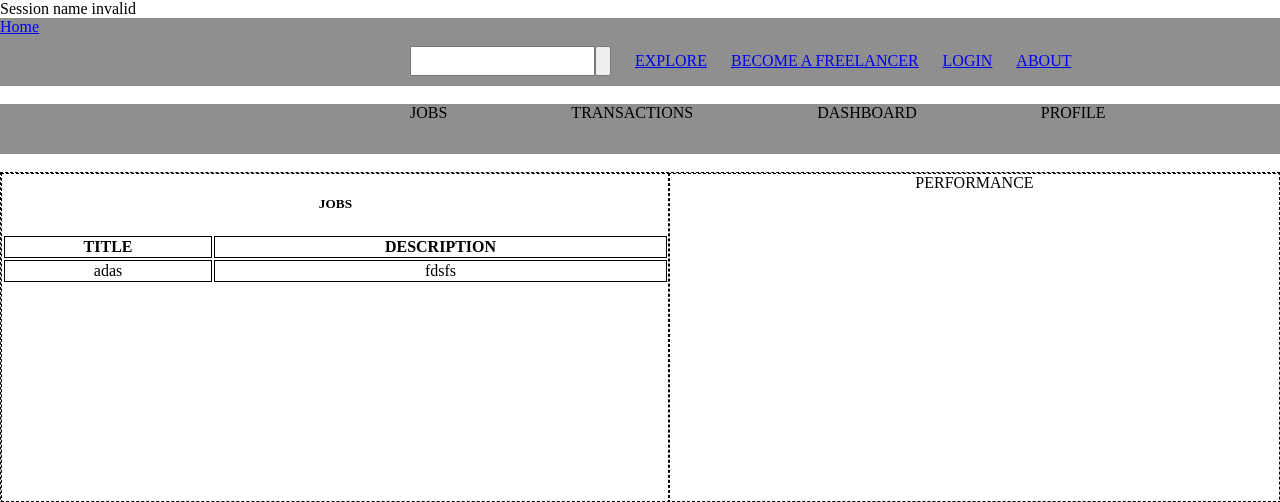
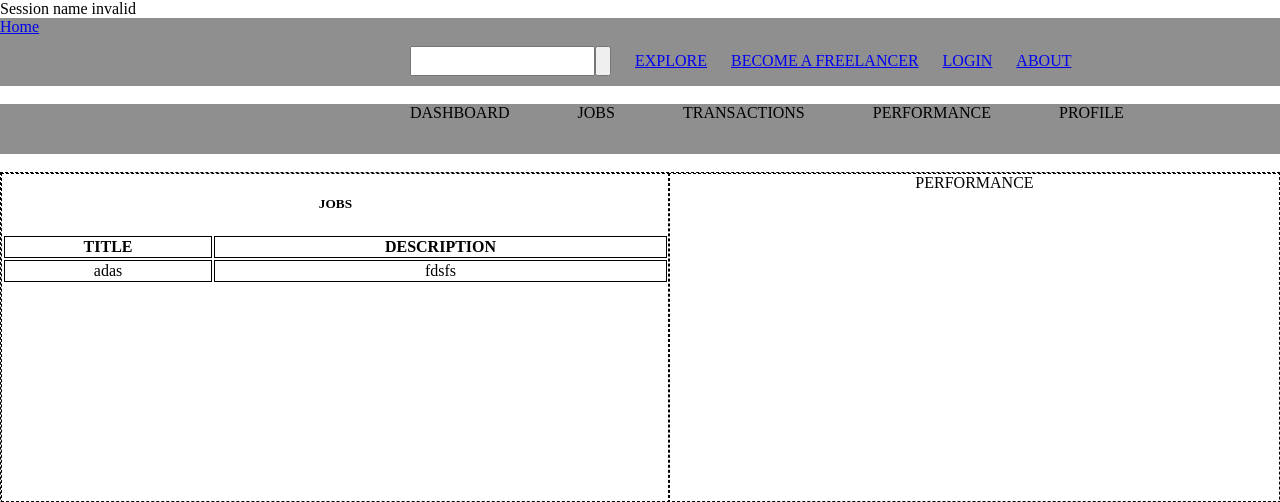
Before and after one commit to JimJ0112/HireAndSeek, a PHP site: page /Freelancer_Dashboard.php in a window 1280 px wide. Shown: the top 502 px of the page. Run offline with PHP 8.4, Linux system fonts and the light colour scheme; data that the repository does not hold is empty.

Commit message:
dashboard updated

```diff
--- a/Freelancer_Dashboard.php
+++ b/Freelancer_Dashboard.php
@@ -38,9 +38,10 @@ else{
             <nav id="Dashboard_Categories">
 
     <ul id="Dashboard_CategoriesList">
+    <li class="Dashboard_CategoriesElement" id="Freelancer_dashboard" > DASHBOARD </li>
     <li class="Dashboard_CategoriesElement" id="Freelancer_jobs" > JOBS </li>
     <li class="Dashboard_CategoriesElement" id="Freelancerd_transactions" > TRANSACTIONS </li>
-    <li class="Dashboard_CategoriesElement" id="Freelancer_dashboard" > DASHBOARD </li>
+    <li class="Dashboard_CategoriesElement" id="Freelancer_performance" > PERFORMANCE</li>
     <li class="Dashboard_CategoriesElement" id="Freelancer_profile" > PROFILE </li>
 
     </ul>
@@ -70,7 +71,10 @@ else{
 
 
             <div class="dashboard_content"> TRANSACTIONS </div>
-            <div class="dashboard_content"> PERFORMANCE </div>
+            <div class="dashboard_content"> PERFORMANCE
+                <div id="performance_chart"> </div>
+                <div id="performance_table"> </div>
+            </div>
             <div class="dashboard_content"> PROFILE </div>
 
         </div>
--- a/Style.css
+++ b/Style.css
@@ -309,7 +309,8 @@ display: inline-block;
 display: inline;
 
 
-margin-right: 100px;
+margin-right: 5%;
+margin-left: 0;
 padding: 10px;
 cursor: pointer;}
 
@@ -363,3 +364,5 @@ cursor: pointer;}
 
 
 }
+
+/*PERFORMANCE*/
```
